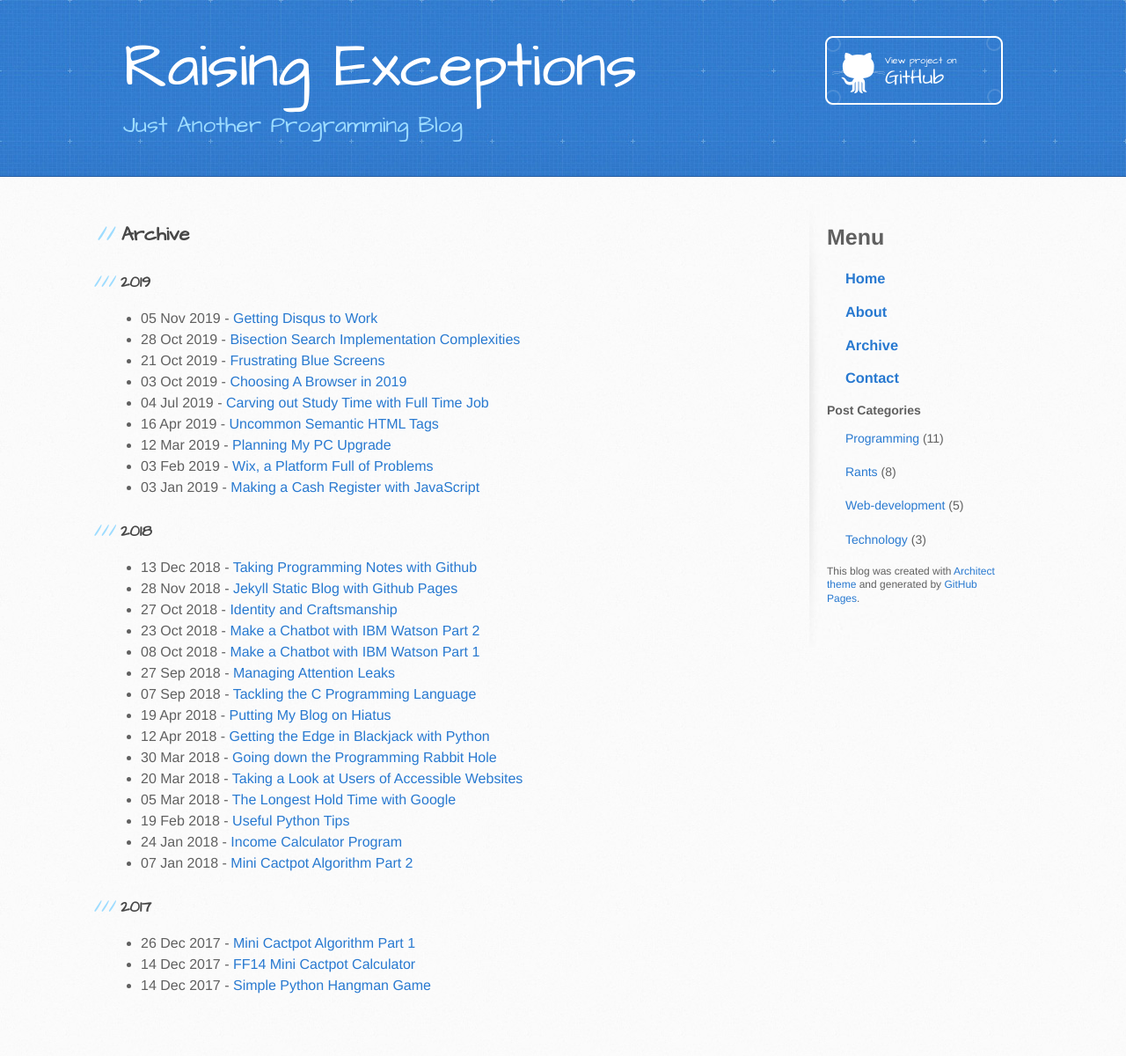
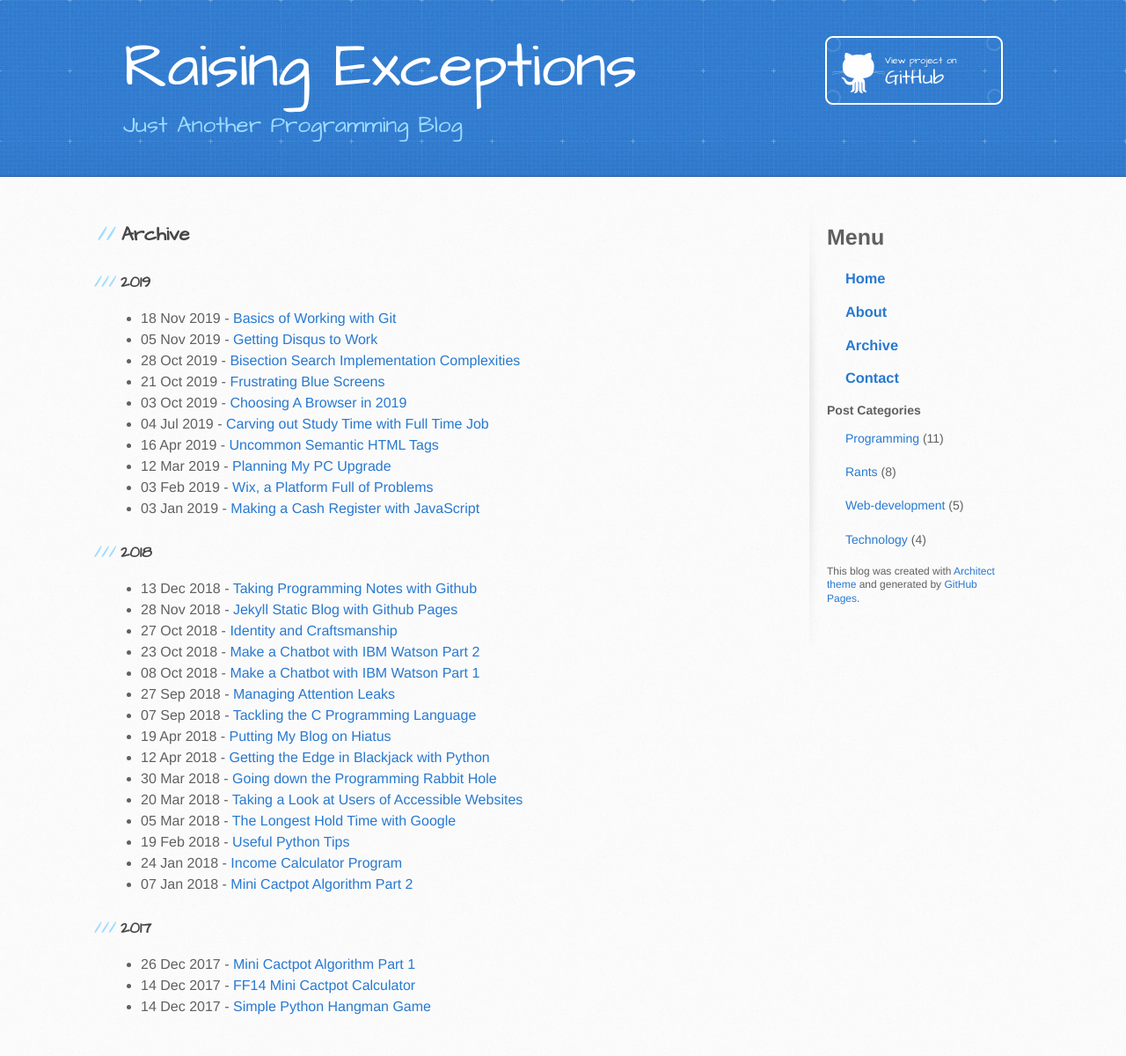
Before and after one commit to kennguyen01/kennguyen01.github.io, a Jekyll site: the page built from archive.html, in a window 1280 px wide. Shown: the whole page at 88% size. Built offline with Jekyll 4.4.1, drawn with Linux system fonts in a browser that asks for light colours; before the commit the page ends 1176 px from its top, so only the background shows below that.

Commit message:
Add post about git

```diff
--- a/_drafts/basics-of-working-with-git.md
+++ b/_posts/technology/2019/2019-11-18-basics-of-working-with-git.md
@@ -1,6 +1,6 @@
 ---
 title: Basics of Working with Git
-date:
+date: 2019-11-18
 categories: technology
 ---
 
--- a/stylesheets/stylesheet.css
+++ b/stylesheets/stylesheet.css
@@ -778,7 +778,6 @@ ul {
 ol {
   list-style-position: inside;
   list-style: decimal;
-  padding-left: 3px;
 }
 
 dl dd {
```
